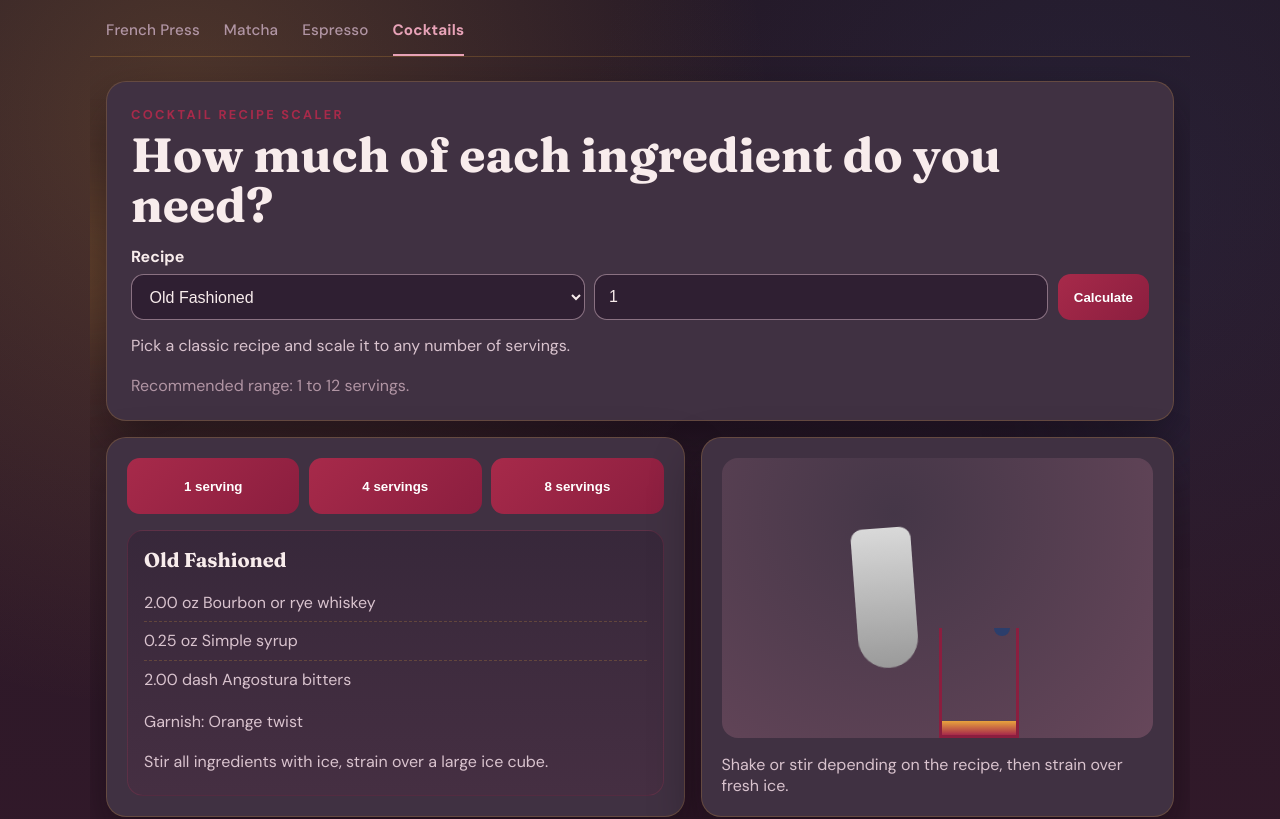
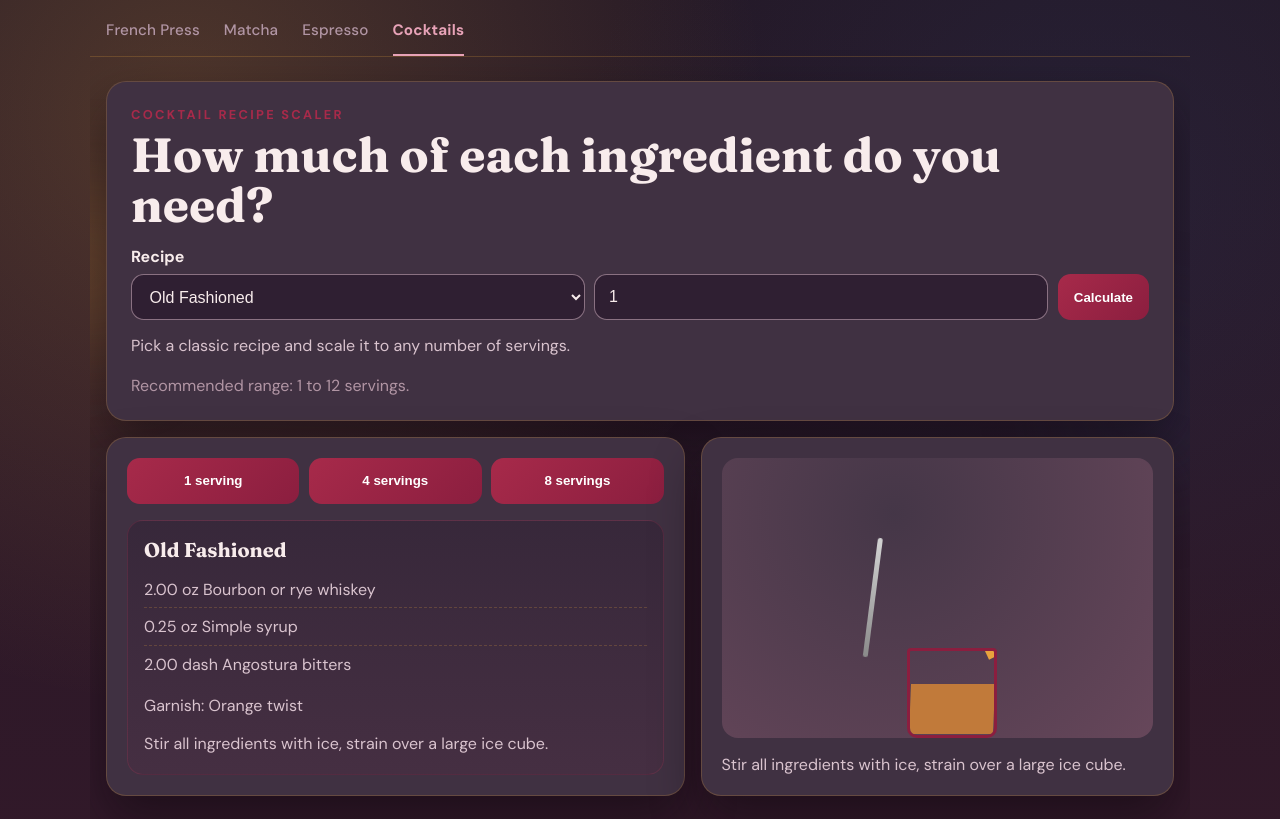
Before and after one commit to zab3355/frenchPressCalculator, an Angular app: page /cocktails in a window 1280 px wide. Shown: the top 819 px of the page. Built offline with nearby package versions, Linux system fonts and the light colour scheme.

Commit message:
feat: themed-by-recipe cocktail scene
Each of the 8 recipes now drives its own glass silhouette (rocks/
coupe/highball/copper-mug), liquid color, garnish shape+color, and
prep motion (shake/stir/build) via new CocktailRecipe fields, instead
of one fixed glass+garnish for every recipe.

```diff
--- a/src/app/core/data/cocktails.data.ts
+++ b/src/app/core/data/cocktails.data.ts
@@ -3,6 +3,10 @@ export interface CocktailIngredient {
   amount: number;
   unit: string;
 }
+
+export type CocktailGlassType = 'rocks' | 'coupe' | 'highball' | 'copper-mug';
+export type CocktailMethod = 'shake' | 'stir' | 'build';
+export type CocktailGarnishShape = 'twist' | 'wheel' | 'mint' | 'olive' | 'cherry';
 
 export interface CocktailRecipe {
   id: string;
@@ -10,6 +14,12 @@ export interface CocktailRecipe {
   ingredients: CocktailIngredient[];
   garnish: string;
   instructions: string;
+  /** Drives the animated scene: glass silhouette, liquid fill color, garnish shape/color, and prep motion. */
+  glassType: CocktailGlassType;
+  method: CocktailMethod;
+  liquidColor: string;
+  garnishShape: CocktailGarnishShape;
+  garnishColor: string;
 }
 
 /** Classic cocktail recipes at 1-serving base amounts. */
@@ -24,6 +34,11 @@ export const COCKTAIL_RECIPES: CocktailRecipe[] = [
     ],
     garnish: 'Orange twist',
     instructions: 'Stir all ingredients with ice, strain over a large ice cube.',
+    glassType: 'rocks',
+    method: 'stir',
+    liquidColor: '#c17a3a',
+    garnishShape: 'twist',
+    garnishColor: '#e8a33d',
   },
   {
     id: 'margarita',
@@ -35,6 +50,11 @@ export const COCKTAIL_RECIPES: CocktailRecipe[] = [
     ],
     garnish: 'Salt rim, lime wheel',
     instructions: 'Shake with ice, strain into a salt-rimmed glass over fresh ice.',
+    glassType: 'coupe',
+    method: 'shake',
+    liquidColor: '#c9df7a',
+    garnishShape: 'wheel',
+    garnishColor: '#8bc34a',
   },
   {
     id: 'negroni',
@@ -46,6 +66,11 @@ export const COCKTAIL_RECIPES: CocktailRecipe[] = [
     ],
     garnish: 'Orange peel',
     instructions: 'Stir all ingredients with ice, strain over a large ice cube.',
+    glassType: 'rocks',
+    method: 'stir',
+    liquidColor: '#c1395a',
+    garnishShape: 'twist',
+    garnishColor: '#e8a33d',
   },
   {
     id: 'daiquiri',
@@ -57,6 +82,11 @@ export const COCKTAIL_RECIPES: CocktailRecipe[] = [
     ],
     garnish: 'Lime wheel',
     instructions: 'Shake with ice, strain into a chilled coupe.',
+    glassType: 'coupe',
+    method: 'shake',
+    liquidColor: '#f0e2b0',
+    garnishShape: 'wheel',
+    garnishColor: '#a8c93f',
   },
   {
     id: 'whiskey-sour',
@@ -69,6 +99,11 @@ export const COCKTAIL_RECIPES: CocktailRecipe[] = [
     ],
     garnish: 'Angostura bitters, cherry',
     instructions: 'Dry shake, then shake again with ice, strain over fresh ice.',
+    glassType: 'rocks',
+    method: 'shake',
+    liquidColor: '#d98c3d',
+    garnishShape: 'cherry',
+    garnishColor: '#c1395a',
   },
   {
     id: 'martini',
@@ -79,6 +114,11 @@ export const COCKTAIL_RECIPES: CocktailRecipe[] = [
     ],
     garnish: 'Lemon twist or olive',
     instructions: 'Stir with ice, strain into a chilled martini glass.',
+    glassType: 'coupe',
+    method: 'stir',
+    liquidColor: '#e8e4c9',
+    garnishShape: 'olive',
+    garnishColor: '#6b8e4e',
   },
   {
     id: 'mojito',
@@ -92,6 +132,11 @@ export const COCKTAIL_RECIPES: CocktailRecipe[] = [
     ],
     garnish: 'Mint sprig',
     instructions: 'Muddle mint with syrup and lime, add rum and ice, top with soda water.',
+    glassType: 'highball',
+    method: 'build',
+    liquidColor: '#a8d5a2',
+    garnishShape: 'mint',
+    garnishColor: '#4a7c3a',
   },
   {
     id: 'moscow-mule',
@@ -103,5 +148,10 @@ export const COCKTAIL_RECIPES: CocktailRecipe[] = [
     ],
     garnish: 'Lime wheel, mint sprig',
     instructions: 'Build over ice in a copper mug, top with ginger beer.',
+    glassType: 'copper-mug',
+    method: 'build',
+    liquidColor: '#d4a24c',
+    garnishShape: 'wheel',
+    garnishColor: '#a8c93f',
   },
 ];
--- a/src/app/features/cocktails/cocktails.component.html
+++ b/src/app/features/cocktails/cocktails.component.html
@@ -67,13 +67,33 @@
 
   <article class="panel reveal visual-panel">
     <div class="cocktail-scene" aria-hidden="true">
-      <div class="shaker"></div>
-      <div class="cocktail-glass">
-        <div class="cocktail-liquid"></div>
-        <div class="cocktail-garnish"></div>
+      @if (selectedRecipe().method === 'shake') {
+        <div class="shaker"></div>
+      }
+      @if (selectedRecipe().method === 'stir') {
+        <div class="stir-spoon"></div>
+      }
+      <div class="cocktail-glass" [class]="'cocktail-glass--' + selectedRecipe().glassType">
+        @if (selectedRecipe().glassType === 'copper-mug') {
+          <div class="mug-handle"></div>
+        }
+        <div
+          class="cocktail-liquid"
+          [class]="'cocktail-liquid--' + selectedRecipe().method"
+          [style.backgroundColor]="selectedRecipe().liquidColor"
+        ></div>
+        @if (selectedRecipe().method === 'build') {
+          <div class="fizz-bubble fizz-bubble-a"></div>
+          <div class="fizz-bubble fizz-bubble-b"></div>
+        }
+        <div
+          class="cocktail-garnish"
+          [class]="'cocktail-garnish--' + selectedRecipe().garnishShape"
+          [style.backgroundColor]="selectedRecipe().garnishColor"
+        ></div>
       </div>
     </div>
 
-    <p class="visual-note">Shake or stir depending on the recipe, then strain over fresh ice.</p>
+    <p class="visual-note">{{ selectedRecipe().instructions }}</p>
   </article>
 </section>
--- a/src/styles.scss
+++ b/src/styles.scss
@@ -758,20 +758,87 @@ input[type='number']::-webkit-inner-spin-button {
   width: 60px;
 }
 
+.stir-spoon {
+  animation: whisk-stir 1400ms ease-in-out infinite;
+  background: linear-gradient(180deg, #d3d3d3, #8a8a8a);
+  border-radius: 3px;
+  height: 120px;
+  transform-origin: top center;
+  width: 5px;
+}
+
 .cocktail-glass {
   align-self: flex-end;
-  border-bottom: 3px solid var(--brand-700);
-  border-left: 3px solid var(--brand-700);
-  border-right: 3px solid var(--brand-700);
-  height: 110px;
+  position: relative;
+}
+
+.cocktail-glass--rocks {
+  border: 3px solid var(--brand-700);
+  border-radius: 4px 4px 10px 10px;
+  height: 90px;
   overflow: hidden;
-  position: relative;
+  width: 90px;
+}
+
+.cocktail-glass--coupe {
+  border: 3px solid var(--brand-700);
+  clip-path: polygon(0% 0%, 100% 0%, 52% 88%, 48% 88%);
+  height: 100px;
+  width: 120px;
+}
+
+.cocktail-glass--coupe::before {
+  background: var(--brand-700);
+  border-radius: 999px;
+  bottom: -38px;
+  content: '';
+  height: 3px;
+  left: 50%;
+  position: absolute;
+  transform: translateX(-50%);
+  width: 44px;
+}
+
+.cocktail-glass--coupe::after {
+  background: var(--brand-700);
+  bottom: -38px;
+  content: '';
+  height: 36px;
+  left: 50%;
+  position: absolute;
+  transform: translateX(-50%);
+  width: 3px;
+}
+
+.cocktail-glass--highball {
+  border: 3px solid var(--brand-700);
+  border-radius: 6px;
+  height: 150px;
+  overflow: hidden;
+  width: 60px;
+}
+
+.cocktail-glass--copper-mug {
+  background: linear-gradient(180deg, #d3925a, #a9683a);
+  border-radius: 10px 10px 16px 16px;
+  height: 100px;
+  overflow: hidden;
   width: 80px;
 }
 
+.cocktail-glass--copper-mug::before {
+  border: 4px solid #a9683a;
+  border-left: none;
+  border-radius: 0 14px 14px 0;
+  content: '';
+  height: 48px;
+  position: absolute;
+  right: -20px;
+  top: 22px;
+  width: 22px;
+}
+
 .cocktail-liquid {
-  animation: pour-fill 2400ms ease-out infinite;
-  background: linear-gradient(180deg, var(--accent-1), var(--brand-600));
   bottom: 0;
   height: 60%;
   left: 0;
@@ -779,14 +846,99 @@ input[type='number']::-webkit-inner-spin-button {
   right: 0;
 }
 
+.cocktail-glass--copper-mug .cocktail-liquid {
+  border-radius: 3px 3px 0 0;
+  bottom: auto;
+  height: 16px;
+  top: 6px;
+}
+
+.cocktail-liquid--stir {
+  animation: liquid-stir 2200ms ease-in-out infinite;
+}
+
+.cocktail-liquid--shake {
+  animation: pour-fill 1800ms ease-out infinite;
+}
+
+.cocktail-liquid--build {
+  animation: pour-fill 3000ms ease-out infinite;
+}
+
+.fizz-bubble {
+  animation: bubble-up 2000ms ease-in infinite;
+  background: rgba(255, 255, 255, 0.55);
+  border-radius: 50%;
+  bottom: 10px;
+  height: 6px;
+  position: absolute;
+  width: 6px;
+}
+
+.fizz-bubble-a {
+  left: 32%;
+}
+
+.fizz-bubble-b {
+  animation-delay: 700ms;
+  left: 62%;
+}
+
 .cocktail-garnish {
-  background: var(--accent-2);
   border-radius: 50%;
   height: 16px;
   position: absolute;
   right: 6px;
   top: -8px;
   width: 16px;
+}
+
+.cocktail-garnish--twist {
+  border-radius: 50% 50% 0 0 / 60% 60% 0 0;
+  height: 22px;
+  right: 2px;
+  top: -14px;
+  transform: rotate(-25deg);
+  width: 8px;
+}
+
+.cocktail-garnish--wheel {
+  background-image: radial-gradient(circle, rgba(255, 255, 255, 0.55) 0 25%, transparent 26%);
+}
+
+.cocktail-garnish--mint {
+  border-radius: 0 100% 0 100%;
+  clip-path: polygon(0% 100%, 100% 100%, 50% 0%);
+  height: 20px;
+  top: -12px;
+  width: 16px;
+}
+
+.cocktail-garnish--olive {
+  border-radius: 50%;
+  height: 12px;
+  top: -6px;
+  width: 9px;
+}
+
+.cocktail-garnish--olive::after {
+  background: #a9683a;
+  content: '';
+  height: 1.5px;
+  left: -10px;
+  position: absolute;
+  top: 5px;
+  width: 12px;
+}
+
+.cocktail-garnish--cherry::after {
+  background: #4a7c3a;
+  content: '';
+  height: 8px;
+  left: 7px;
+  position: absolute;
+  top: -8px;
+  width: 1.5px;
 }
 
 @keyframes reveal-up {
@@ -851,6 +1003,16 @@ input[type='number']::-webkit-inner-spin-button {
   }
   50% {
     transform: translateX(6px) scale(1.03);
+  }
+}
+
+@keyframes liquid-stir {
+  0%,
+  100% {
+    transform: skewX(0deg);
+  }
+  50% {
+    transform: skewX(-4deg);
   }
 }
 
```
Also changed, not shown: 1 other file (tests, documents, lock files or other folders).
